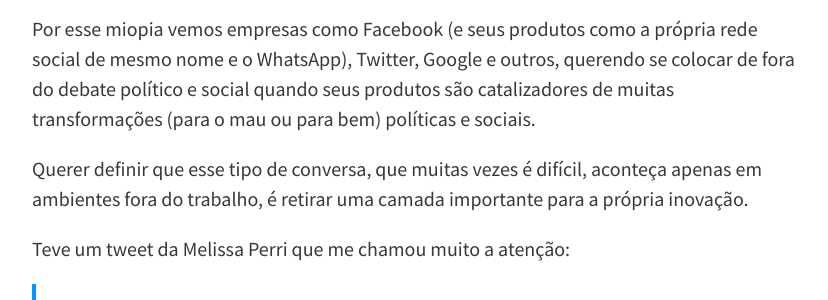
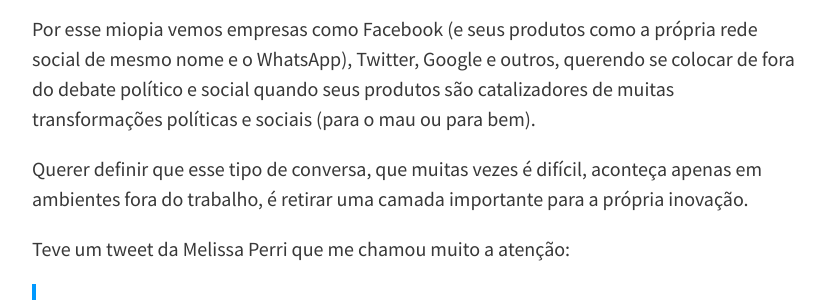
Before and after one commit to felipecbarbosa/felipecbarbosa.github.io, a Jekyll site: the page built from _posts/2021-04-30-startups-negocios-politica.md, in a window 1280 px wide and 900 px high, scrolled down 3874 px. Shown: the part 244-544 px from the top of the window, without its empty margins (224-1052 px from the left). Built offline with Jekyll 4.4.1, drawn with Linux system fonts in a browser that asks for light colours; nearby versions of some CDN libraries; comment, search, counter and statistics services are not loaded.

Commit message:
Changed sentence

```diff
--- a/_posts/2021-04-30-startups-negocios-politica.md
+++ b/_posts/2021-04-30-startups-negocios-politica.md
@@ -86,7 +86,7 @@ Ainda mais se pegarmos empresas de tecnologia que falam para quem quer ouvir que
 
 Como se inovação e mudança do mundo não fosse uma declaração política. Como se não fosse algo de impacto social.
 
-Por esse miopia vemos empresas como Facebook (e seus produtos como a própria rede social de mesmo nome e o WhatsApp), Twitter, Google e outros, querendo se colocar de fora do debate político e social quando seus produtos são catalizadores de muitas transformações (para o mau ou para bem) políticas e sociais.
+Por esse miopia vemos empresas como Facebook (e seus produtos como a própria rede social de mesmo nome e o WhatsApp), Twitter, Google e outros, querendo se colocar de fora do debate político e social quando seus produtos são catalizadores de muitas transformações políticas e sociais (para o mau ou para bem).
 
 Querer definir que esse tipo de conversa, que muitas vezes é difícil, aconteça apenas em ambientes fora do trabalho, é retirar uma camada importante para a própria inovação.
 
```
